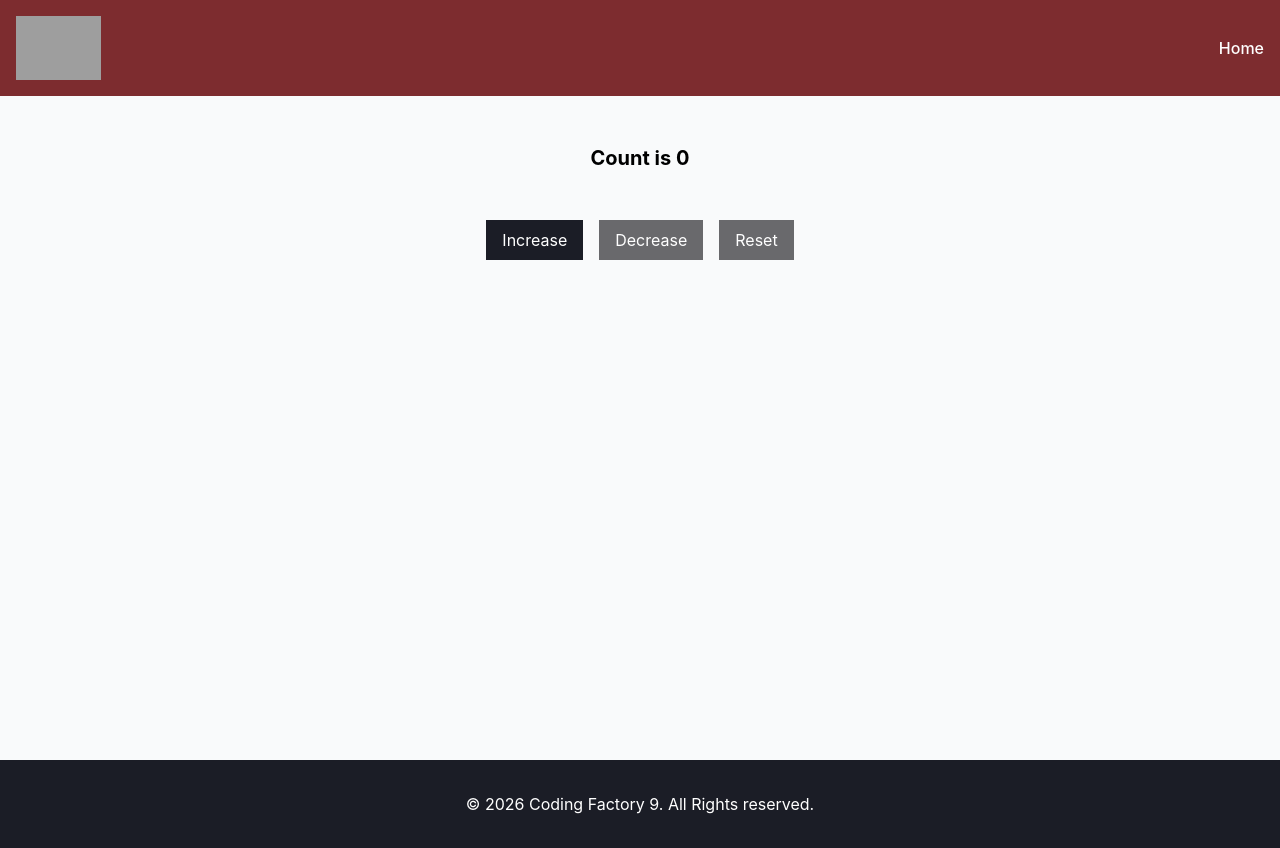
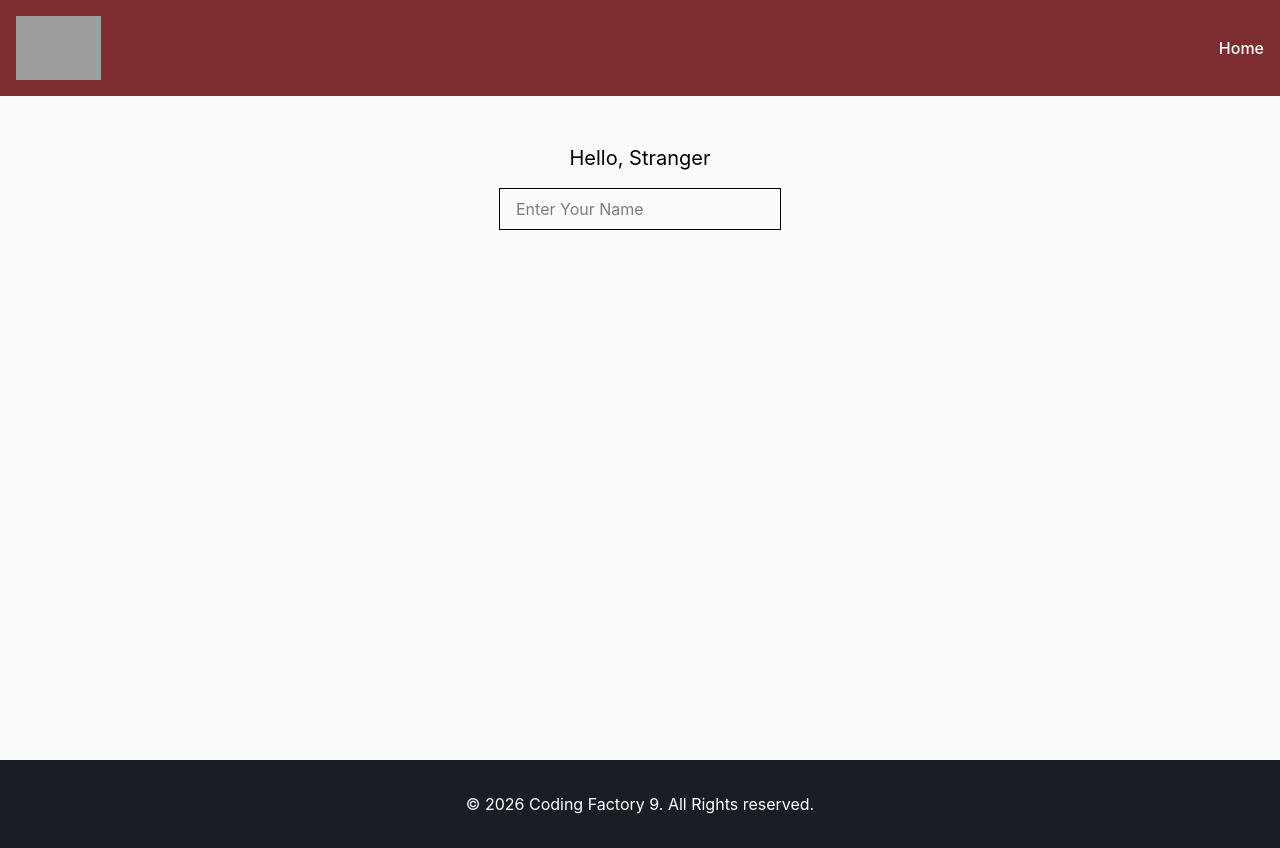
Before and after one commit to DamMarin/cf9-react-app, a React (Vite) app: page / in a window 1280 px wide. Built offline with nearby package versions, Linux system fonts and the light colour scheme; grey boxes are pictures that could not be loaded.

Commit message:
feat: add NameChanger  component

```diff
--- a/src/App.tsx
+++ b/src/App.tsx
@@ -3,7 +3,8 @@
 // import ArrowFunctionalComponent from "./components/LessonTwo/ArrowFunctionalComponent.tsx";
 // import ArrowFunctionalComponentWithProps from "./components/LessonThree/ArrowFunctionalComponentWithProps.tsx";
 import Layout from "./components/Layout.tsx";
-import CounterAdvanced from "./components/LessonFour/CounterAdvanced.tsx";
+// import CounterAdvanced from "./components/LessonFour/CounterAdvanced.tsx";
+import NameChanger from "./components/LessonFive/NameChanger.tsx";
 // import Counter from "./components/LessonFour/Counter.tsx";
 // import ClassCounter from "./components/LessonFour/ClassCounter.tsx";
 // import {useState} from "react";
@@ -71,10 +72,15 @@
       {/*</Layout>*/}
 
       {/*LESSON FOUR*/}
+      {/*<Layout addClasses="bg-gray-50">*/}
+      {/*  /!*<Counter/>*!/*/}
+      {/*  /!*<ClassCounter/>*!/*/}
+      {/*  <CounterAdvanced/>*/}
+      {/*</Layout>*/}
+
+      {/*LESSON FIVE*/}
       <Layout addClasses="bg-gray-50">
-        {/*<Counter/>*/}
-        {/*<ClassCounter/>*/}
-        <CounterAdvanced/>
+        <NameChanger/>
       </Layout>
     </>
   )
--- /dev/null
+++ b/src/components/LessonFive/NameChanger.tsx
@@ -0,0 +1,25 @@
+import {useState} from "react";
+
+const NameChanger = () => {
+  const [name, setName] = useState("");
+
+  const handleChange = (event: React.ChangeEvent<HTMLInputElement>) => {
+    setName(event.target.value);
+  }
+
+  return (
+    <>
+      <h1 className="text-center text-xl">Hello, {name || "Stranger"}</h1>
+      <div className="text-center mt-4">
+        <input
+          type="text"
+          className="border px-4 py-2"
+          placeholder="Enter Your Name"
+          value={name}
+          onChange={handleChange}
+        />
+      </div>
+    </>
+  )
+}
+export default NameChanger;
```
